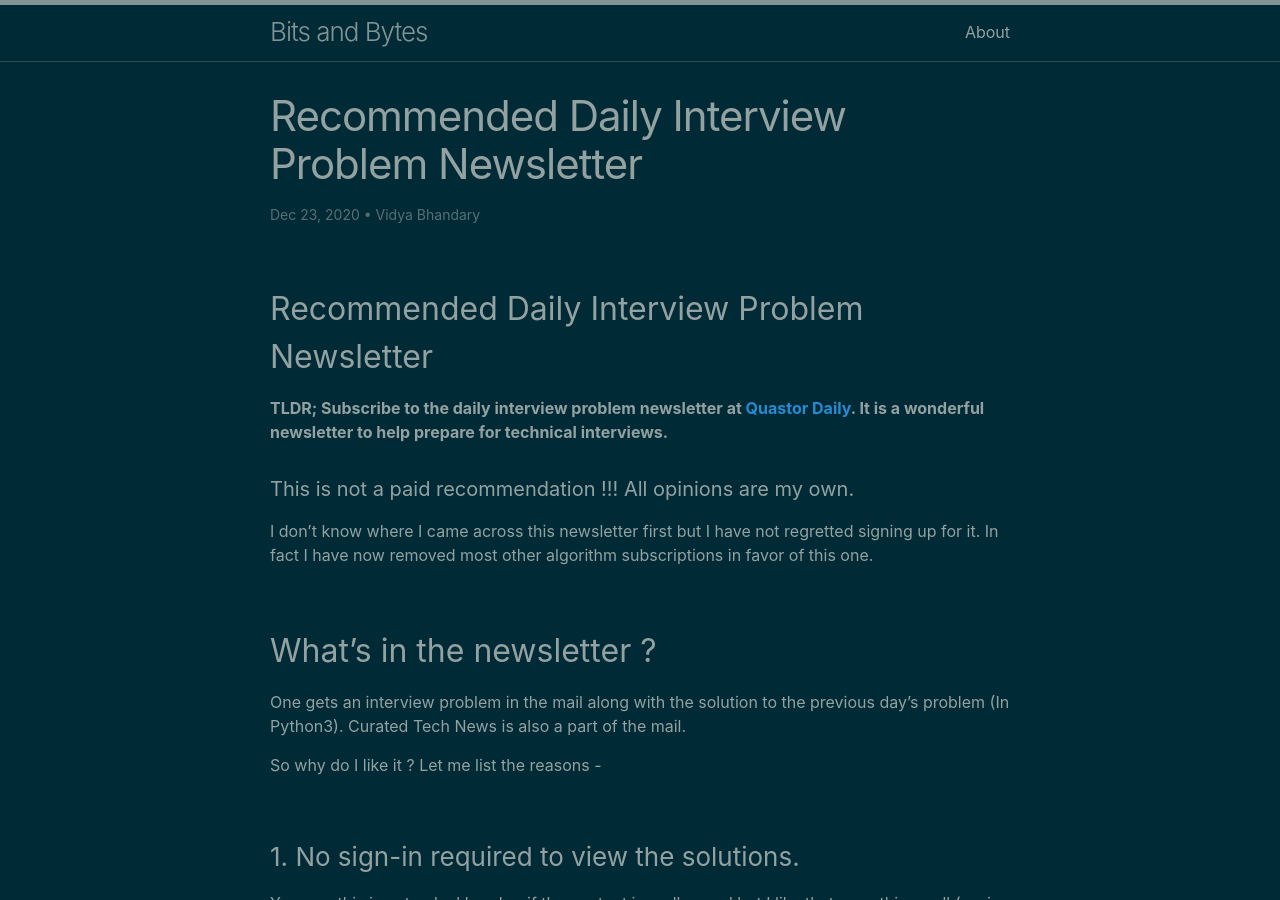
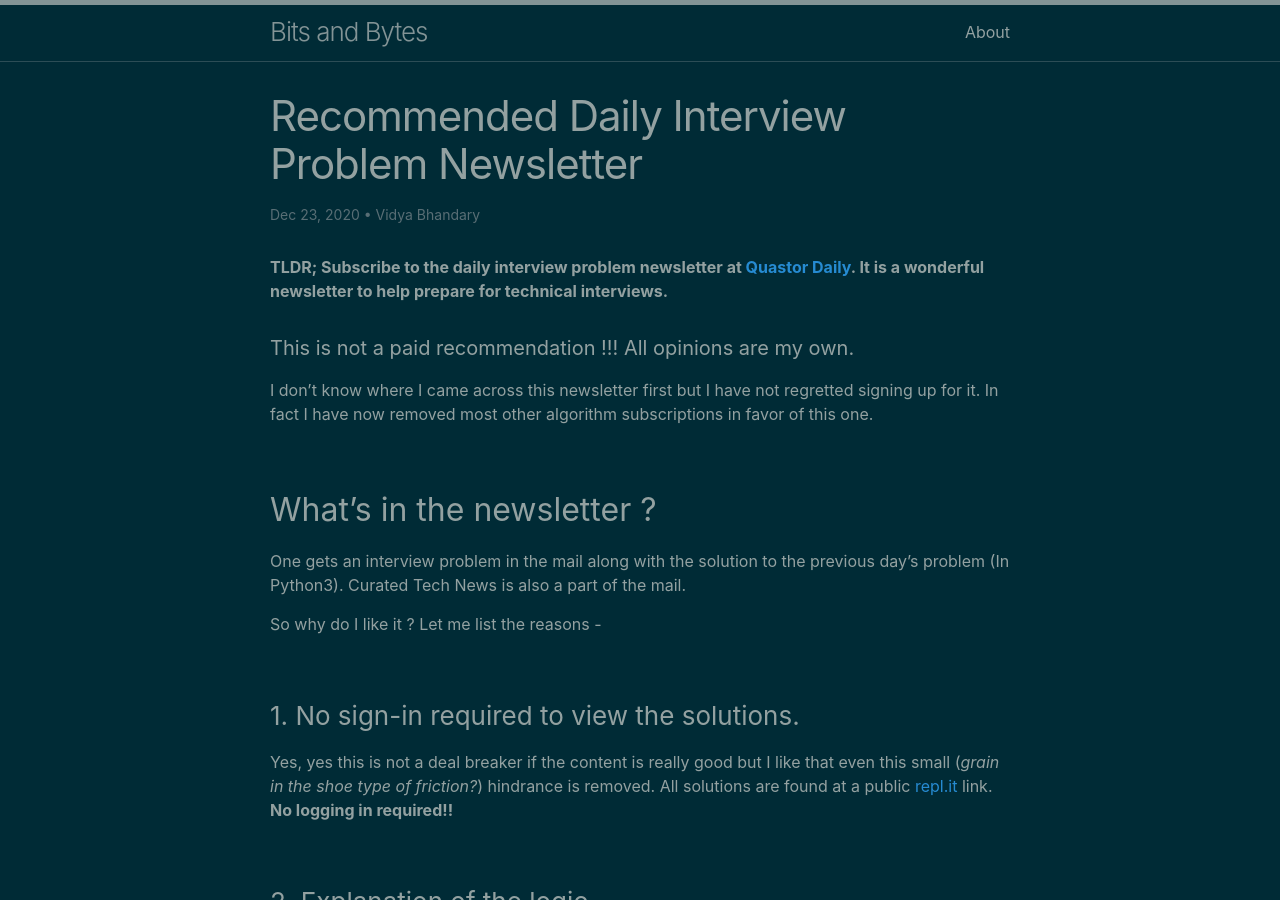
Before and after one commit to vidyabhandary/blog, a Jekyll site: the page built from _posts/2020-11-23-Daily-Interview-Problem.md, in a window 1280 px wide and 900 px high. Built offline with Jekyll 4.4.1, drawn with Linux system fonts in a browser that asks for light colours; our own code applies the rules of GitHub Pages for plain Markdown files.

Commit message:
Remove the double header

```diff
--- a/_posts/2020-11-23-Daily-Interview-Problem.md
+++ b/_posts/2020-11-23-Daily-Interview-Problem.md
@@ -5,9 +5,6 @@ author: "Vidya Bhandary"
 meta: "Interview, Algorithm, Tech News, Habit"
 date: 2020-12-23
 ---
-
-## Recommended Daily Interview Problem Newsletter
-
 
 **TLDR;
 Subscribe to the daily interview problem newsletter at [Quastor Daily](https://quastor.substack.com/subscribe). It is a wonderful newsletter to help prepare for technical interviews.**
```
